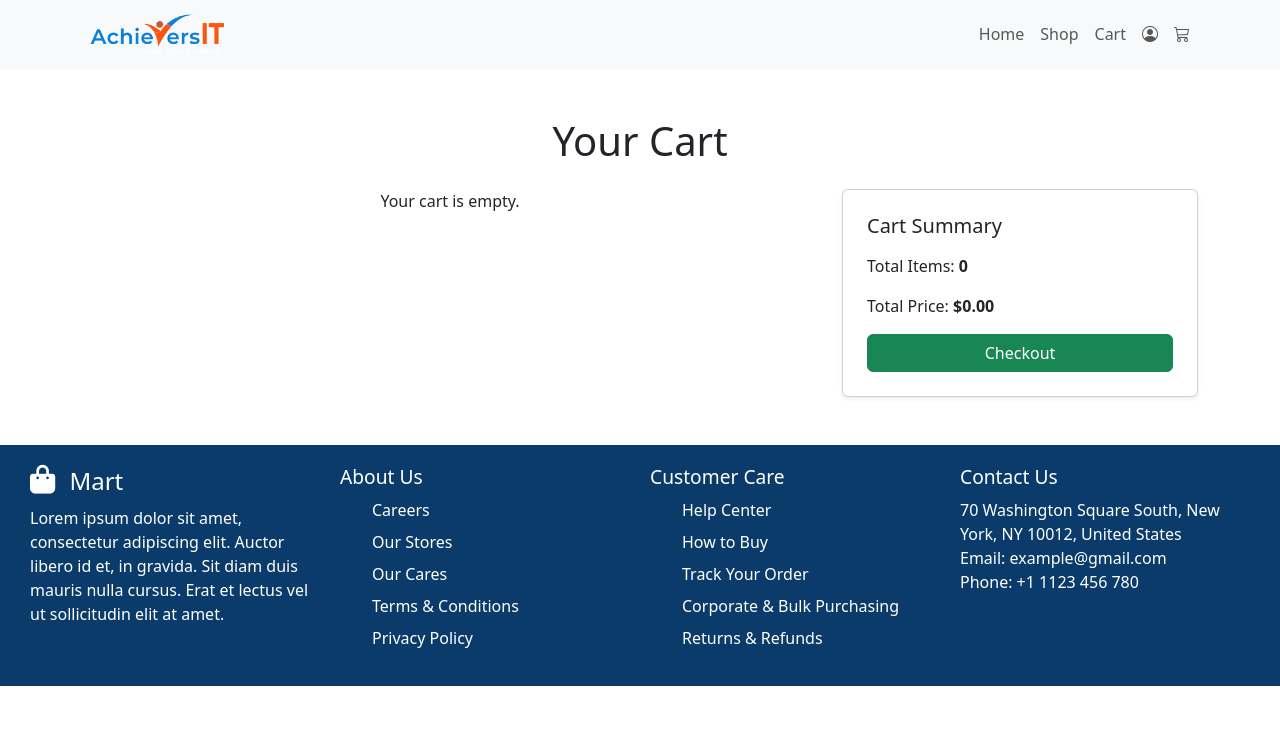
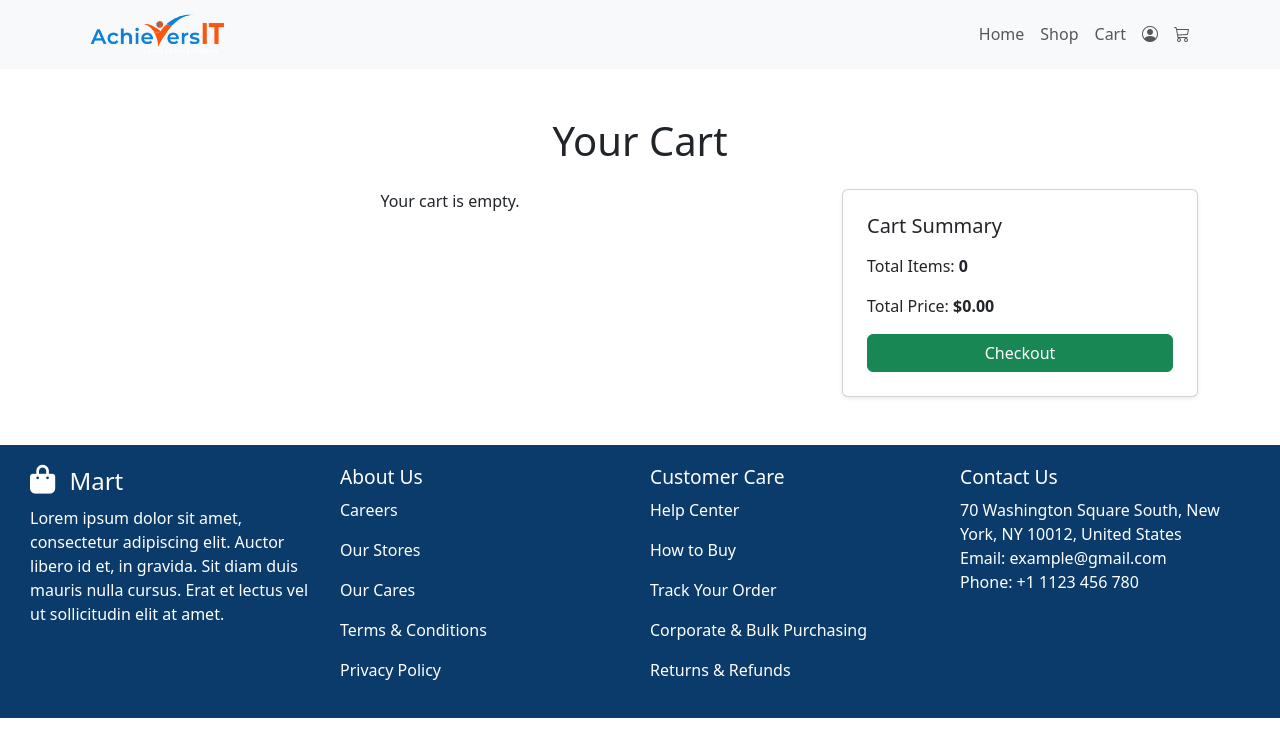
Before and after one commit to LOKESHREDDY476/Mart-E-com--ReactJS, a React (Create React App) app: page /cart in a window 1280 px wide. Shown: the top 756 px of the page. Built offline with nearby package versions, Linux system fonts and the light colour scheme.

Commit message:
Updated footer and HomeData

```diff
--- a/src/components/Footer.jsx
+++ b/src/components/Footer.jsx
@@ -15,23 +15,22 @@ const Footer = () => (
     </div>
     <div className="footer-section">
       <h3>About Us</h3>
-      <ul>
-        <li>Careers</li>
-        <li>Our Stores</li>
-        <li>Our Cares</li>
-        <li>Terms & Conditions</li>
-        <li>Privacy Policy</li>
-      </ul>
+        <p>Careers</p>
+        <p>Our Stores</p>
+        <p>Our Cares</p>
+        <p>Terms & Conditions</p>
+        <p>Privacy Policy</p>
+
     </div>
     <div className="footer-section">
       <h3>Customer Care</h3>
-      <ul>
-        <li>Help Center</li>
-        <li>How to Buy</li>
-        <li>Track Your Order</li>
-        <li>Corporate & Bulk Purchasing</li>
-        <li>Returns & Refunds</li>
-      </ul>
+
+        <p>Help Center</p>
+        <p>How to Buy</p>
+        <p>Track Your Order</p>
+        <p>Corporate & Bulk Purchasing</p>
+        <p>Returns & Refunds</p>
+
     </div>
     <div className="footer-section">
       <h3>Contact Us</h3>
--- a/src/components/HomeData.jsx
+++ b/src/components/HomeData.jsx
@@ -1,4 +1,5 @@
 import React, { useState } from "react";
+import { Link } from "react-router-dom";
 import { products, discoutProducts } from "../products";
 import { useCart } from "../context/CartContext";
 import "bootstrap/dist/css/bootstrap.min.css";
@@ -51,11 +52,15 @@ const HomeData = () => {
               }`}
             >
               <div className="position-relative">
+                 {/* Link to Product Details */}
+                 <Link to={`/product/${product.id}`}>
                     <img
-                  src={product.imgUrl}
+                      src={product.imgUrl || "placeholder-image-url.jpg"}
                       className="card-img-top"
                       alt={product.productName}
-                  style={{ height: "200px", objectFit: "cover" }}
+                      onError={(e) =>
+                        (e.target.src = "placeholder-image-url.jpg")
+                      }
                       />
                       {badgeType === "Discount" && product.discountPercentage && (
                         <span className="badge position-absolute top-0 start-0 m-2 bg-primary">
@@ -67,6 +72,7 @@ const HomeData = () => {
                           {badgeType}
                         </span>
                       )}
+                  </Link>
                 <div
                   className="position-absolute top-0 end-0 m-2"
                   style={{ cursor: "pointer" }}
```
Lines whose indentation alone changed are shown as unchanged.
